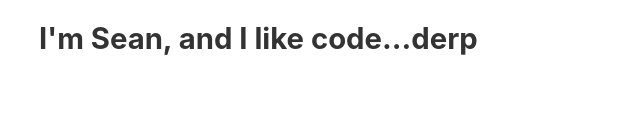
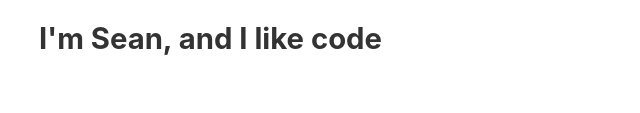
Before and after one commit to SeanMee86/gatsby_bootcamp, a Gatsby site: page / in a window 1280 px wide. Shown: the part 393-506 px from the top of the page, without its empty margins (134-774 px from the left). Built offline with nearby package versions, Linux system fonts and the light colour scheme; Gatsby itself is replaced by a stand-in of ours; some packages are replaced by stand-ins of ours.

Commit message:
updating for site

```diff
--- a/src/pages/index.js
+++ b/src/pages/index.js
@@ -10,7 +10,7 @@ const IndexPage =  () => {
         <Layout>
             <Head title={"Home"}/>
             <h1>Hello.</h1>
-            <h2>I'm Sean, and I like code...derp</h2>
+            <h2>I'm Sean, and I like code</h2>
         </Layout>
     )
 };
```
